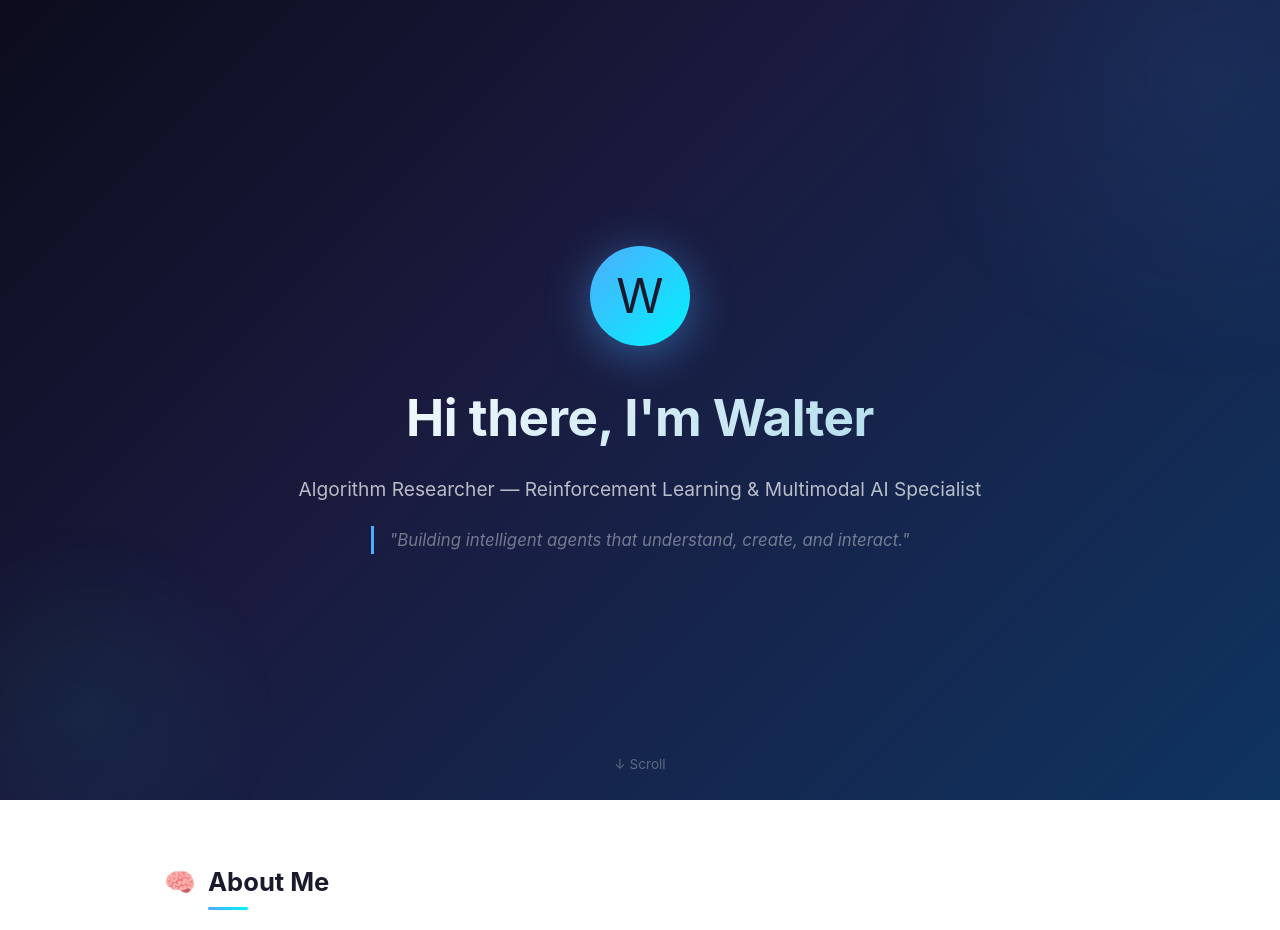
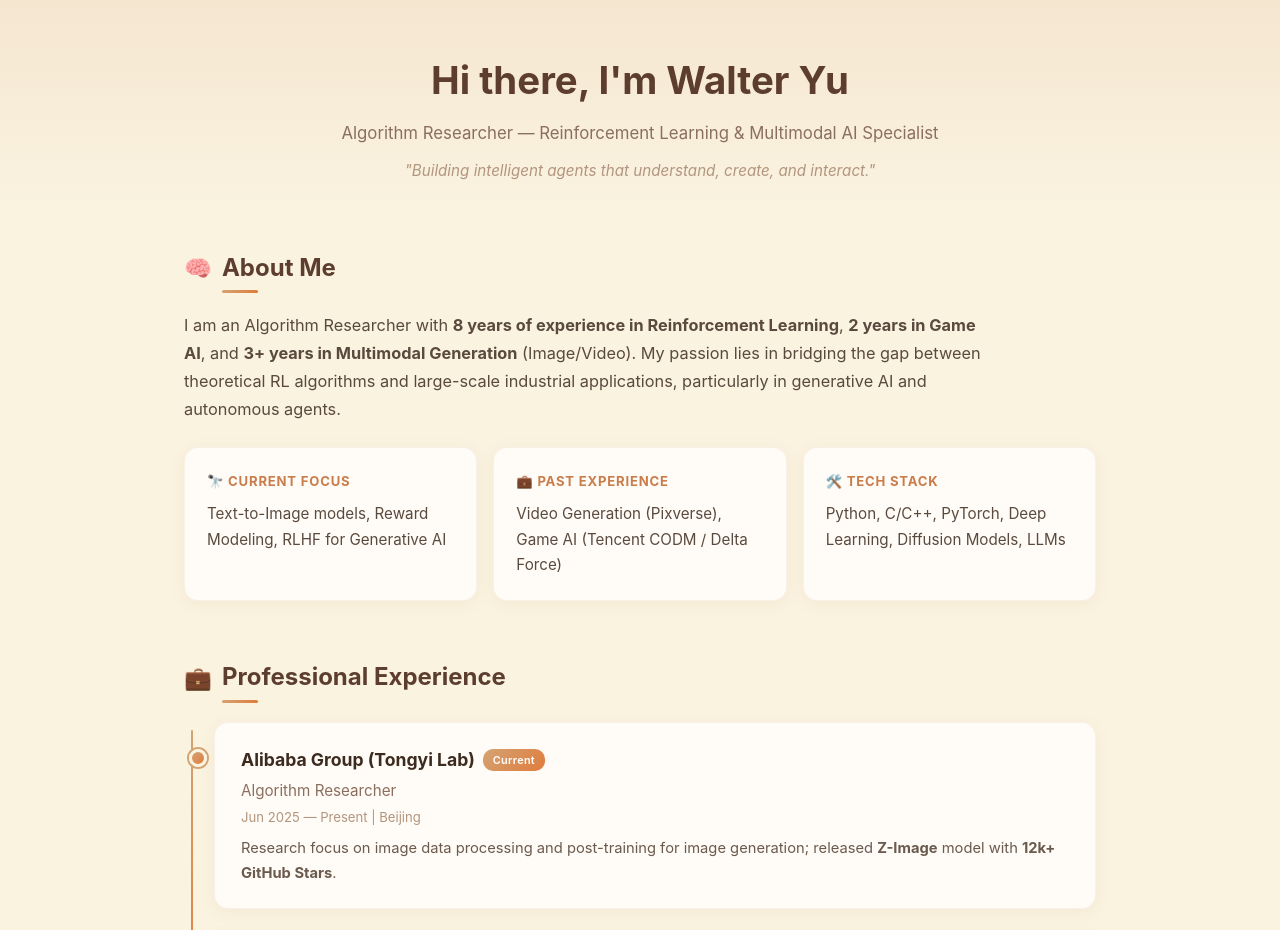
Before and after one commit to yf-nju/yf-nju.github.io, a plain HTML site: page index.html in a window 1280 px wide. Shown: the top 930 px of the page. Drawn offline with Linux system fonts and the light colour scheme.

Commit message:
更新个人信息与出版物内容

```diff
--- a/index.html
+++ b/index.html
@@ -10,133 +10,50 @@
         body {
             font-family: 'Inter', -apple-system, BlinkMacSystemFont, 'Segoe UI', Roboto, sans-serif;
             line-height: 1.7;
-            color: #1a1a2e;
-            background: #ffffff;
+            color: #3d2b1f;
+            background: #faf3e0;
             scroll-behavior: smooth;
         }
 
-        /* ==================== Hero ==================== */
-        .hero {
-            position: relative;
-            min-height: 100vh;
-            display: flex;
-            align-items: center;
-            justify-content: center;
-            background: linear-gradient(135deg, #0c0c1d 0%, #1a1a3e 40%, #0f3460 100%);
-            overflow: hidden;
-            padding: 40px 24px;
+        /* ==================== Header ==================== */
+        .header {
+            text-align: center;
+            padding: 48px 24px 24px;
+            background: linear-gradient(180deg, #f5e6d0 0%, #faf3e0 100%);
         }
 
-        .hero::before {
-            content: '';
-            position: absolute;
-            width: 600px;
-            height: 600px;
-            background: radial-gradient(circle, rgba(79,172,254,0.08) 0%, transparent 70%);
-            top: -200px;
-            right: -200px;
-            animation: float 20s ease-in-out infinite;
+        .header h1 {
+            font-size: 2.4rem;
+            font-weight: 700;
+            color: #5c3d2e;
+            margin-bottom: 6px;
         }
 
-        .hero::after {
-            content: '';
-            position: absolute;
-            width: 400px;
-            height: 400px;
-            background: radial-gradient(circle, rgba(0,242,195,0.06) 0%, transparent 70%);
-            bottom: -100px;
-            left: -100px;
-            animation: float 25s ease-in-out infinite reverse;
+        .header .subtitle {
+            font-size: 1.05rem;
+            color: #8b6f5e;
         }
 
-        @keyframes float {
-            0%, 100% { transform: translate(0, 0) scale(1); }
-            33% { transform: translate(30px, -30px) scale(1.05); }
-            66% { transform: translate(-20px, 20px) scale(0.95); }
-        }
-
-        .hero-content {
-            position: relative;
-            z-index: 1;
-            text-align: center;
-            max-width: 720px;
-        }
-
-        .hero-avatar {
-            width: 100px;
-            height: 100px;
-            border-radius: 50%;
-            background: linear-gradient(135deg, #4facfe, #00f2fe);
-            margin: 0 auto 28px;
-            display: flex;
-            align-items: center;
-            justify-content: center;
-            font-size: 3rem;
-            box-shadow: 0 8px 32px rgba(79,172,254,0.3);
-            animation: pulse-glow 3s ease-in-out infinite;
-        }
-
-        @keyframes pulse-glow {
-            0%, 100% { box-shadow: 0 8px 32px rgba(79,172,254,0.3); }
-            50% { box-shadow: 0 8px 48px rgba(79,172,254,0.5); }
-        }
-
-        .hero h1 {
-            font-size: 3.2rem;
-            font-weight: 700;
-            background: linear-gradient(135deg, #ffffff 0%, #a8d8ea 100%);
-            -webkit-background-clip: text;
-            -webkit-text-fill-color: transparent;
-            background-clip: text;
-            margin-bottom: 12px;
-            letter-spacing: -0.5px;
-        }
-
-        .hero .subtitle {
-            font-size: 1.2rem;
-            color: rgba(255,255,255,0.7);
-            margin-bottom: 20px;
-            font-weight: 400;
-        }
-
-        .hero .tagline {
-            font-size: 1.05rem;
-            color: rgba(255,255,255,0.4);
+        .header .tagline {
+            margin-top: 10px;
+            font-size: 0.95rem;
+            color: #b2957e;
             font-style: italic;
-            border-left: 3px solid #4facfe;
-            padding-left: 16px;
-            display: inline-block;
-        }
-
-        .hero-scroll {
-            position: absolute;
-            bottom: 32px;
-            left: 50%;
-            transform: translateX(-50%);
-            color: rgba(255,255,255,0.3);
-            font-size: 0.85rem;
-            animation: bounce 2s ease-in-out infinite;
-            cursor: pointer;
-        }
-
-        @keyframes bounce {
-            0%, 100% { transform: translateX(-50%) translateY(0); }
-            50% { transform: translateX(-50%) translateY(8px); }
         }
 
         /* ==================== Container ==================== */
         .container {
-            max-width: 1000px;
+            max-width: 960px;
             margin: 0 auto;
-            padding: 60px 24px;
+            padding: 40px 24px;
         }
 
         /* ==================== Section ==================== */
         .section {
-            margin-bottom: 72px;
+            margin-bottom: 56px;
             opacity: 0;
-            transform: translateY(30px);
-            transition: opacity 0.8s ease, transform 0.8s ease;
+            transform: translateY(24px);
+            transition: opacity 0.6s ease, transform 0.6s ease;
         }
 
         .section.visible {
@@ -147,203 +64,204 @@
         .section-header {
             display: flex;
             align-items: center;
-            gap: 12px;
-            margin-bottom: 32px;
+            gap: 10px;
+            margin-bottom: 24px;
         }
 
         .section-header .icon {
-            font-size: 1.6rem;
+            font-size: 1.4rem;
         }
 
         .section-header h2 {
-            font-size: 1.6rem;
+            font-size: 1.5rem;
             font-weight: 700;
-            color: #1a1a2e;
+            color: #5c3d2e;
             position: relative;
         }
 
         .section-header h2::after {
             content: '';
             position: absolute;
-            bottom: -6px;
+            bottom: -5px;
             left: 0;
-            width: 40px;
+            width: 36px;
             height: 3px;
-            background: linear-gradient(90deg, #4facfe, #00f2fe);
+            background: linear-gradient(90deg, #d4a373, #e07c3c);
             border-radius: 2px;
         }
 
         /* ==================== About ==================== */
         .about-text {
-            font-size: 1.05rem;
-            color: #444;
-            margin-bottom: 28px;
+            font-size: 1.02rem;
+            color: #5a4a3e;
+            margin-bottom: 24px;
             max-width: 800px;
         }
 
         .highlights {
             display: grid;
-            grid-template-columns: repeat(auto-fit, minmax(280px, 1fr));
-            gap: 20px;
+            grid-template-columns: repeat(auto-fit, minmax(260px, 1fr));
+            gap: 16px;
         }
 
         .highlight-card {
-            background: #fff;
-            border-radius: 16px;
-            padding: 24px;
-            box-shadow: 0 4px 20px rgba(0,0,0,0.05);
-            border: 1px solid rgba(0,0,0,0.04);
+            background: #fffbf6;
+            border-radius: 14px;
+            padding: 22px;
+            box-shadow: 0 3px 16px rgba(180, 130, 80, 0.08);
+            border: 1px solid rgba(200, 160, 120, 0.12);
             transition: transform 0.3s ease, box-shadow 0.3s ease;
         }
 
         .highlight-card:hover {
-            transform: translateY(-4px);
-            box-shadow: 0 12px 40px rgba(0,0,0,0.08);
+            transform: translateY(-3px);
+            box-shadow: 0 8px 28px rgba(180, 130, 80, 0.12);
         }
 
         .highlight-card .label {
-            font-size: 0.85rem;
+            font-size: 0.82rem;
             font-weight: 700;
-            color: #4facfe;
+            color: #c97d4b;
             text-transform: uppercase;
-            letter-spacing: 1px;
-            margin-bottom: 10px;
+            letter-spacing: 0.8px;
+            margin-bottom: 8px;
         }
 
         .highlight-card .value {
-            font-size: 1rem;
-            color: #333;
+            font-size: 0.95rem;
+            color: #5a4a3e;
         }
 
         /* ==================== Experience Timeline ==================== */
         .timeline {
             position: relative;
-            padding-left: 32px;
+            padding-left: 30px;
         }
 
         .timeline::before {
             content: '';
             position: absolute;
-            left: 8px;
+            left: 7px;
             top: 8px;
             bottom: 8px;
             width: 2px;
-            background: linear-gradient(180deg, #4facfe, #00f2fe, #4facfe);
+            background: linear-gradient(180deg, #d4a373, #e07c3c, #d4a373);
             border-radius: 1px;
         }
 
         .timeline-item {
             position: relative;
-            margin-bottom: 28px;
-            background: #fff;
-            border-radius: 16px;
-            padding: 24px 28px;
-            box-shadow: 0 4px 20px rgba(0,0,0,0.05);
-            border: 1px solid rgba(0,0,0,0.04);
+            margin-bottom: 24px;
+            background: #fffbf6;
+            border-radius: 14px;
+            padding: 22px 26px;
+            box-shadow: 0 3px 16px rgba(180, 130, 80, 0.08);
+            border: 1px solid rgba(200, 160, 120, 0.12);
             transition: transform 0.3s ease, box-shadow 0.3s ease;
         }
 
         .timeline-item:hover {
             transform: translateX(4px);
-            box-shadow: 0 8px 30px rgba(0,0,0,0.08);
+            box-shadow: 0 8px 28px rgba(180, 130, 80, 0.12);
         }
 
         .timeline-item::before {
             content: '';
             position: absolute;
-            left: -28px;
-            top: 28px;
-            width: 14px;
-            height: 14px;
+            left: -26px;
+            top: 26px;
+            width: 12px;
+            height: 12px;
             border-radius: 50%;
-            background: linear-gradient(135deg, #4facfe, #00f2fe);
-            border: 3px solid #fff;
-            box-shadow: 0 0 0 2px #4facfe;
+            background: linear-gradient(135deg, #d4a373, #e07c3c);
+            border: 3px solid #faf3e0;
+            box-shadow: 0 0 0 2px #d4a373;
         }
 
         .timeline-item .company {
-            font-size: 1.15rem;
+            font-size: 1.1rem;
             font-weight: 700;
-            color: #1a1a2e;
+            color: #3d2b1f;
             display: flex;
             align-items: center;
             gap: 8px;
+            flex-wrap: wrap;
         }
 
         .timeline-item .company .badge {
-            font-size: 0.7rem;
+            font-size: 0.68rem;
             font-weight: 600;
-            background: linear-gradient(135deg, #4facfe, #00f2fe);
+            background: linear-gradient(135deg, #d4a373, #e07c3c);
             color: #fff;
             padding: 2px 10px;
-            border-radius: 12px;
+            border-radius: 10px;
             letter-spacing: 0.3px;
         }
 
         .timeline-item .role {
-            font-size: 1rem;
-            color: #666;
-            margin: 4px 0 2px;
+            font-size: 0.95rem;
+            color: #8b6f5e;
+            margin: 3px 0 2px;
         }
 
         .timeline-item .date {
-            font-size: 0.85rem;
-            color: #999;
-            margin-bottom: 10px;
+            font-size: 0.82rem;
+            color: #b2957e;
+            margin-bottom: 8px;
         }
 
         .timeline-item .desc {
-            color: #555;
-            font-size: 0.95rem;
+            color: #6b5a4e;
+            font-size: 0.92rem;
         }
 
         /* ==================== Publications ==================== */
         .pub-card {
-            background: #fff;
-            border-radius: 16px;
-            padding: 24px 28px;
-            box-shadow: 0 4px 20px rgba(0,0,0,0.05);
-            border: 1px solid rgba(0,0,0,0.04);
-            border-left: 4px solid #4facfe;
+            background: #fffbf6;
+            border-radius: 14px;
+            padding: 22px 26px;
+            box-shadow: 0 3px 16px rgba(180, 130, 80, 0.08);
+            border: 1px solid rgba(200, 160, 120, 0.12);
+            border-left: 4px solid #d4a373;
             transition: transform 0.3s ease, box-shadow 0.3s ease;
         }
 
         .pub-card:hover {
             transform: translateY(-2px);
-            box-shadow: 0 8px 30px rgba(0,0,0,0.08);
+            box-shadow: 0 8px 28px rgba(180, 130, 80, 0.12);
         }
 
         .pub-card .title {
-            font-size: 1.05rem;
+            font-size: 1rem;
             font-weight: 600;
-            color: #1a1a2e;
+            color: #3d2b1f;
             margin-bottom: 6px;
         }
 
         .pub-card .badge-pub {
             display: inline-block;
-            font-size: 0.75rem;
+            font-size: 0.72rem;
             font-weight: 600;
-            color: #4facfe;
-            background: rgba(79,172,254,0.1);
+            color: #c97d4b;
+            background: rgba(201, 125, 75, 0.1);
             padding: 2px 10px;
             border-radius: 6px;
-            margin-top: 6px;
+            margin-top: 4px;
         }
 
         /* ==================== Skills ==================== */
         .skills-grid {
             display: grid;
-            grid-template-columns: repeat(auto-fit, minmax(280px, 1fr));
-            gap: 20px;
+            grid-template-columns: repeat(auto-fit, minmax(260px, 1fr));
+            gap: 16px;
         }
 
         .skill-category {
-            background: #fff;
-            border-radius: 16px;
-            padding: 24px;
-            box-shadow: 0 4px 20px rgba(0,0,0,0.05);
-            border: 1px solid rgba(0,0,0,0.04);
+            background: #fffbf6;
+            border-radius: 14px;
+            padding: 22px;
+            box-shadow: 0 3px 16px rgba(180, 130, 80, 0.08);
+            border: 1px solid rgba(200, 160, 120, 0.12);
             transition: transform 0.3s ease;
         }
 
@@ -352,10 +270,10 @@
         }
 
         .skill-category h3 {
-            font-size: 0.95rem;
+            font-size: 0.9rem;
             font-weight: 700;
-            color: #4facfe;
-            margin-bottom: 16px;
+            color: #c97d4b;
+            margin-bottom: 14px;
             letter-spacing: 0.5px;
         }
 
@@ -366,17 +284,17 @@
         }
 
         .skill-tag {
-            background: #f0f4f8;
-            color: #1a1a2e;
-            padding: 6px 14px;
-            border-radius: 20px;
-            font-size: 0.85rem;
+            background: #f5e6d0;
+            color: #5c3d2e;
+            padding: 5px 13px;
+            border-radius: 18px;
+            font-size: 0.82rem;
             font-weight: 500;
             transition: all 0.2s;
         }
 
         .skill-tag:hover {
-            background: #4facfe;
+            background: #d4a373;
             color: #fff;
             transform: translateY(-1px);
         }
@@ -385,80 +303,75 @@
         .contact-links {
             display: flex;
             flex-wrap: wrap;
-            gap: 16px;
+            gap: 14px;
             justify-content: center;
         }
 
         .contact-link {
             display: inline-flex;
             align-items: center;
-            gap: 10px;
-            background: #fff;
-            color: #1a1a2e;
+            gap: 8px;
+            background: #fffbf6;
+            color: #3d2b1f;
             text-decoration: none;
-            padding: 14px 28px;
+            padding: 12px 24px;
             border-radius: 12px;
-            box-shadow: 0 4px 20px rgba(0,0,0,0.05);
-            border: 1px solid rgba(0,0,0,0.04);
+            box-shadow: 0 3px 16px rgba(180, 130, 80, 0.08);
+            border: 1px solid rgba(200, 160, 120, 0.12);
             font-weight: 600;
-            font-size: 0.95rem;
+            font-size: 0.92rem;
             transition: all 0.3s ease;
         }
 
         .contact-link:hover {
             transform: translateY(-3px);
-            box-shadow: 0 12px 40px rgba(0,0,0,0.1);
-            border-color: #4facfe;
+            box-shadow: 0 8px 28px rgba(180, 130, 80, 0.12);
+            border-color: #d4a373;
         }
 
         .contact-link .link-icon {
-            font-size: 1.2rem;
+            font-size: 1.1rem;
         }
 
         /* ==================== Footer ==================== */
         footer {
             text-align: center;
-            padding: 40px 24px;
-            color: #aaa;
-            font-size: 0.85rem;
-            border-top: 1px solid #f0f0f0;
+            padding: 32px 24px;
+            color: #b2957e;
+            font-size: 0.82rem;
+            border-top: 1px solid #e8d9c8;
         }
 
         footer .footer-heart {
-            color: #ff6b6b;
+            color: #e07c3c;
         }
 
         /* ==================== Responsive ==================== */
         @media (max-width: 700px) {
-            .hero h1 { font-size: 2.2rem; }
-            .hero .subtitle { font-size: 1rem; }
-            .hero .tagline { font-size: 0.9rem; }
-            .container { padding: 40px 16px; }
-            .section-header h2 { font-size: 1.3rem; }
-            .timeline { padding-left: 24px; }
-            .timeline-item { padding: 16px 20px; }
-            .timeline-item::before { left: -20px; width: 10px; height: 10px; }
-            .timeline::before { left: 5px; }
+            .header h1 { font-size: 1.8rem; }
+            .header .subtitle { font-size: 0.92rem; }
+            .container { padding: 32px 16px; }
+            .section-header h2 { font-size: 1.25rem; }
+            .timeline { padding-left: 22px; }
+            .timeline-item { padding: 16px 18px; }
+            .timeline-item::before { left: -18px; width: 10px; height: 10px; }
+            .timeline::before { left: 4px; }
         }
 
         @media (max-width: 480px) {
-            .hero-avatar { width: 72px; height: 72px; font-size: 2rem; }
-            .hero h1 { font-size: 1.7rem; }
+            .header { padding: 36px 16px 20px; }
+            .header h1 { font-size: 1.5rem; }
         }
     </style>
 </head>
 <body>
 
-    <!-- ==================== Hero ==================== -->
-    <section class="hero">
-        <div class="hero-content">
-            <div class="hero-avatar">W</div>
-            <h1>Hi there, I'm Walter</h1>
-            <p class="subtitle">Algorithm Researcher — Reinforcement Learning &amp; Multimodal AI Specialist</p>
-            <p class="tagline">"Building intelligent agents that understand, create, and interact."</p>
-        </div>
-        <div class="hero-scroll">↓ Scroll</div>
-    </section>
+    <!-- ==================== Header ==================== -->
+    <div class="header">
+        <h1>Hi there, I'm Walter Yu</h1>
+        <p class="subtitle">Algorithm Researcher — Reinforcement Learning &amp; Multimodal AI Specialist</p>
+        <p class="tagline">"Building intelligent agents that understand, create, and interact."</p>
+    </div>
 
     <!-- ==================== Content ==================== -->
     <div class="container">
@@ -540,6 +453,10 @@
                 <div class="title">Z-Image: An Efficient Image Generation Foundation Model with Single-Stream Diffusion Transformer</div>
                 <span class="badge-pub">📄 Preprint</span>
             </div>
+            <div class="pub-card" style="margin-top: 14px;">
+                <div class="title">TraceCut++: Atomic Action Segmentation and Labeling for Robot Manipulation Videos via Actionability-Aware Hierarchy Decoding</div>
+                <span class="badge-pub">📄 Preprint</span>
+            </div>
         </section>
 
         <!-- Skills -->
```
